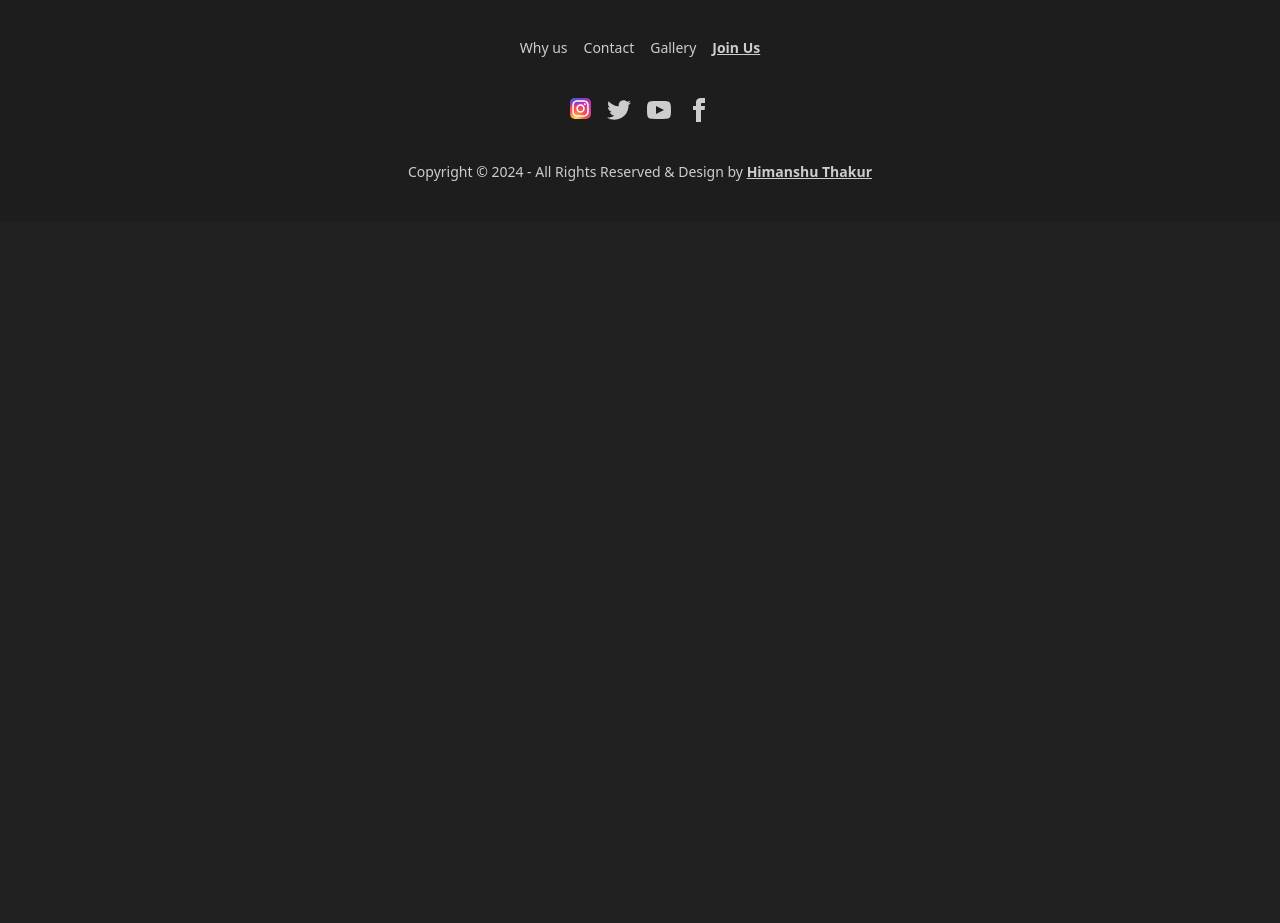
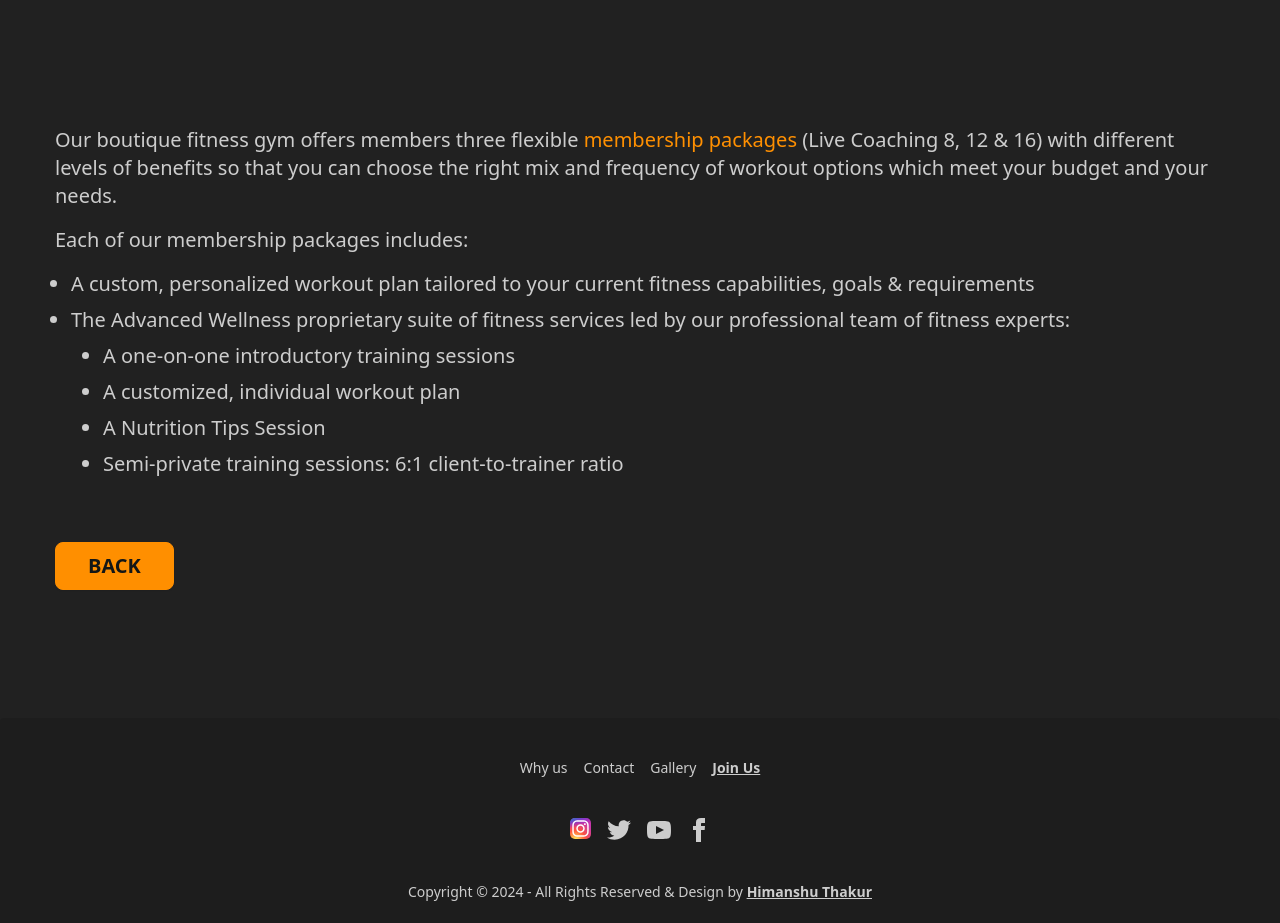
Before and after one commit to himanshuthakur71/gymSite, a SvelteKit app: page /whats-included in a window 1280 px wide. Shown: the part 800-1723 px from the top of the page. Before the commit the page ends 1022 px from the top, so only its background shows below. Built offline with nearby package versions, Linux system fonts and the light colour scheme.

Commit message:
Code Updated

```diff
--- a/src/routes/(publicLayout)/whats-included/+page.svelte
+++ b/src/routes/(publicLayout)/whats-included/+page.svelte
@@ -14,3 +14,40 @@
 		</div>
 	</div>
 </div>
+
+<section class="my-16 lg:my-32">
+	<div class="hms-container">
+		<div class="grid w-full grid-cols-1 gap-4 text-lg lg:text-xl">
+			<p>
+				Our boutique fitness gym offers members three flexible <a
+					href="/memberships"
+					class="link-hover link-primary">membership packages</a
+				> (Live Coaching 8, 12 & 16) with different levels of benefits so that you can choose the right
+				mix and frequency of workout options which meet your budget and your needs.
+			</p>
+
+			<p>Each of our membership packages includes:</p>
+
+			<ul class=" list-disc pl-4">
+				<li>
+					A custom, personalized workout plan tailored to your current fitness capabilities, goals &
+					requirements
+				</li>
+
+				<li class="mt-2">
+					The Advanced Wellness proprietary suite of fitness services led by our professional team
+					of fitness experts:
+					<ul class=" mt-2 list-disc pl-8">
+						<li class="mt-2">A one-on-one introductory training sessions</li>
+						<li class="mt-2">A customized, individual workout plan</li>
+						<li class="mt-2">A Nutrition Tips Session</li>
+						<li class="mt-2">Semi-private training sessions: 6:1 client-to-trainer ratio</li>
+					</ul>
+				</li>
+			</ul>
+		</div>
+		<div class="pt-16">
+			<a href="/" class="btn btn-primary px-8 text-xl font-[600] uppercase">Back</a>
+		</div>
+	</div>
+</section>
```
